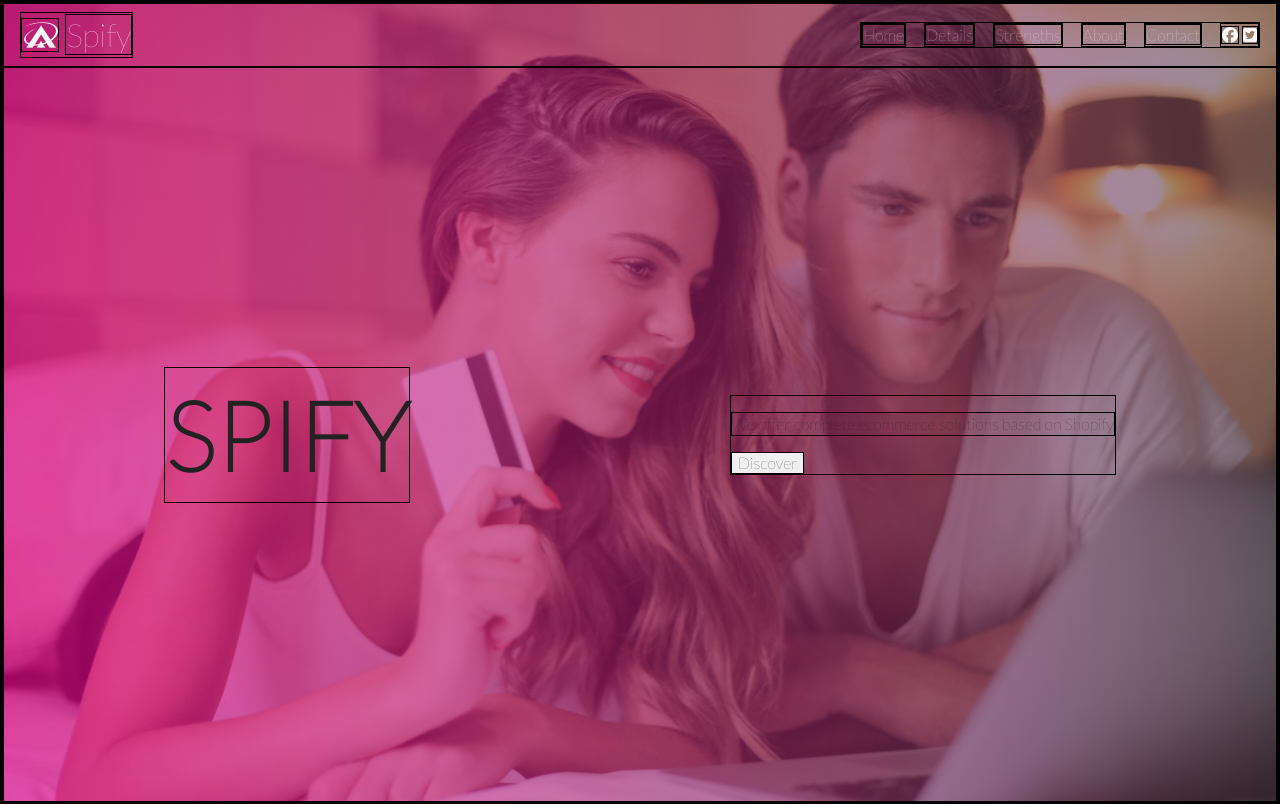
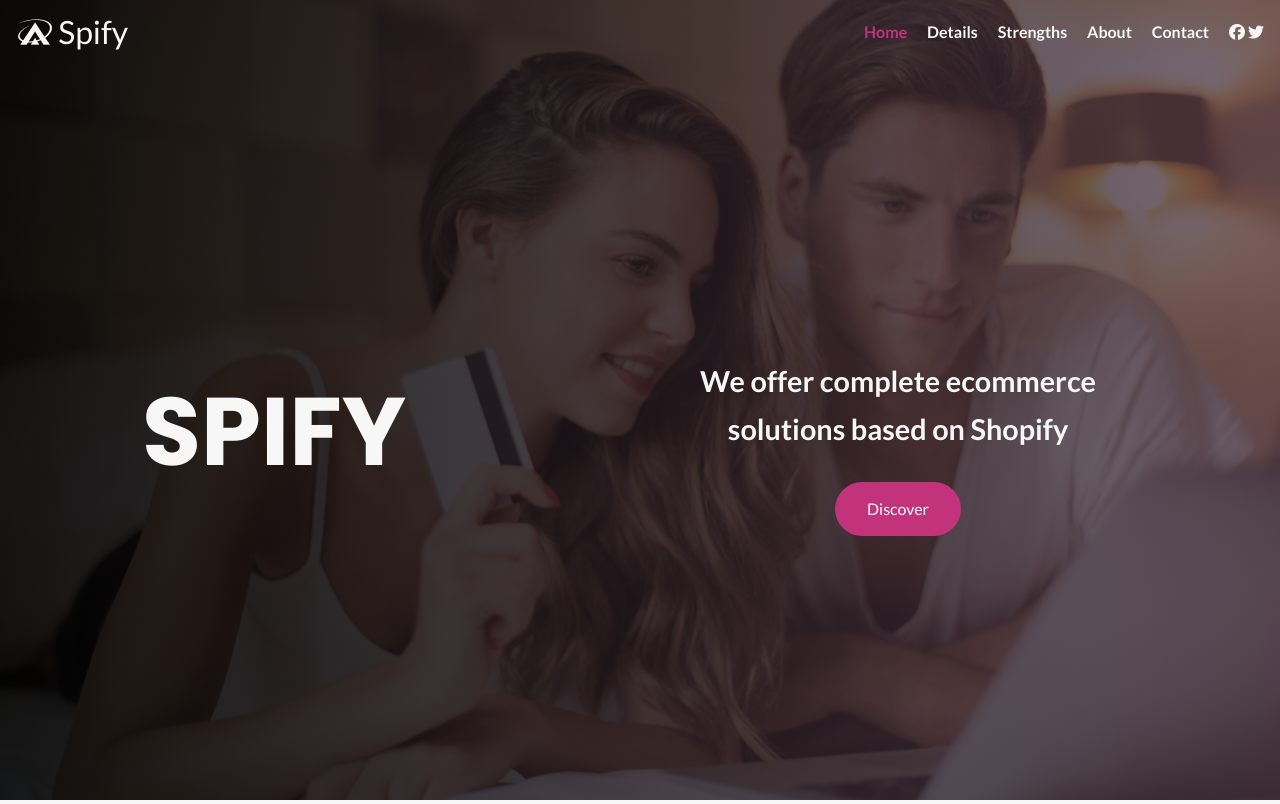
Before and after one commit to CRISSFMB/landing-page-spify-add-portfolio, a website: page src/index.html in a window 1280 px wide. Drawn offline with nearby package versions, Linux system fonts and the light colour scheme; files that its build step writes are made by us from their sources.

Commit message:
hover nav add

```diff
--- a/src/index.html
+++ b/src/index.html
@@ -14,8 +14,10 @@
   <link rel="preconnect" href="https://fonts.gstatic.com" crossorigin>
   <link rel="preconnect" href="https://fonts.googleapis.com">
   <link rel="preconnect" href="https://fonts.gstatic.com" crossorigin>
+  <link rel="preconnect" href="https://fonts.googleapis.com">
+  <link rel="preconnect" href="https://fonts.gstatic.com" crossorigin>
   <link
-    href="https://fonts.googleapis.com/css2?family=Lato:wght@100&family=Poppins:wght@100;200;300;400;600&display=swap"
+    href="https://fonts.googleapis.com/css2?family=Lato:wght@300;400;700&family=Poppins:wght@300;500;700&display=swap"
     rel="stylesheet">
   <script src="https://kit.fontawesome.com/0eb0a6f2ff.js" crossorigin="anonymous"></script>
 
@@ -45,7 +47,7 @@
         <li class="list">
           <a class="link" href="#">Strengths</a>
         </li>
-        <li>
+        <li class="list">
           <a class="link" href="#">About</a>
         </li>
         <li class="list">
@@ -53,7 +55,7 @@
         </li>
         <li class="list">
           <i class="fab fa-facebook social-icon"></i>
-          <i class="fab fa-twitter-square social-icon "></i>
+          <i class="fab fa-twitter social-icon "></i>
         </li>
       </ul>
 
@@ -65,12 +67,13 @@
 
 
     <div class="hero-content">
-
       <h1 class="hero-title">SPIFY</h1>
 
       <div class="content-text">
-        <p class="content-text-paragraph">We offer complete ecommerce solutions based on Shopify</p>
-        <button>Discover</button>
+        <h3 class="content-paragraph">We offer complete ecommerce solutions based on Shopify</h3>
+        <div class="button-content">
+          <button class="btn rounded">Discover</button>
+        </div>
       </div>
 
     </div>
--- a/src/scss/base.scss
+++ b/src/scss/base.scss
@@ -13,44 +13,15 @@
 
 body {
   font-family: "Lato", sans-serif;
-  color: $mainBlack;
+  color: $offWhite;
   background: $offWhite;
-  line-height: 1.4;
+  line-height: 3rem;
   font-size: 1rem;
+  overflow: hidden;
   // height: 100vh;
 }
 
 /******************************************Global Styles**********************************/
-
-/*headings*/
-
-// h1,
-// h2,
-// h3,
-// h4,
-// h5,
-// h6 {
-//   font-family: "Poppins", sans-serif;
-//   margin-bottom: 1.25rem;
-//   letter-spacing: var($mainSpacing);
-// }
-
-/*headings sizes*/
-
-// h1 {
-//   font-size: 3.3rem;
-// }
-// h2 {
-//   font-size: 2.3rem;
-// }
-// h3 {
-//   font-size: 2rem;
-// }
-// h4 {
-//   font-size: 1.2rem;
-// }
-
-/*paragraphs*/
 
 a {
   text-decoration: none;
@@ -73,3 +44,21 @@
 img {
   max-width: 100%;
 }
+
+.btn {
+  padding: 1.1rem 2rem;
+  border: none;
+  cursor: pointer;
+  background-color: $rosalight;
+  color: $mainWhite;
+  transition: all ease 1s;
+}
+
+.btn:hover {
+  background-color: transparent;
+  border: 1px solid $mainWhite;
+}
+
+.rounded {
+  border-radius: 2rem;
+}
--- a/src/scss/components/hero.scss
+++ b/src/scss/components/hero.scss
@@ -1,11 +1,11 @@
-* {
-  border: 0.4px solid black;
-}
+// * {
+//   border: 0.4px solid black;
+// }
 .hero {
   background-image: linear-gradient(
       to right,
-      rgba(255, 0, 153, 0.604),
-      rgba(73, 50, 64, 0.563)
+      rgba(0, 0, 0, 0.878),
+      rgba(73, 50, 64, 0.734)
     ),
     url("../../images/hero.jpg");
   background-position: center;
@@ -13,6 +13,7 @@
   background-size: cover;
   background-attachment: fixed;
   height: 100vh;
+  overflow: hidden;
 
   .nav {
     display: flex;
@@ -21,9 +22,11 @@
     color: $offWhite;
     min-height: 8vh;
     align-items: center;
+    background-color: $mainBlack;
 
     .hamburger {
       font-size: 2rem;
+      cursor: pointer;
     }
 
     .icon {
@@ -35,6 +38,25 @@
       align-items: center;
       flex-basis: 25rem;
       justify-content: space-between;
+
+      .list {
+        .social-icon:hover {
+          color: $rosalight;
+        }
+        .link {
+          font-weight: 700;
+        }
+
+        .link:hover {
+          color: $rosalight;
+        }
+      }
+
+      .list:nth-child(1) {
+        .link {
+          color: $rosalight;
+        }
+      }
     }
   }
 
@@ -44,9 +66,33 @@
     justify-content: center;
     align-items: center;
     flex-direction: column;
+    padding: 0 1rem;
 
     .hero-title {
       font-size: 6rem;
+      font-family: "Poppins", sans-serif;
+      letter-spacing: var($mainSpacing);
+      margin: 0;
+      font-weight: 700;
+      color: $offWhite;
+      text-align: center;
+
+      // Lato:wght@300;400;700&family=Poppins:wght@300;500;700
+    }
+
+    .content-text {
+      text-align: center;
+      display: flex;
+      justify-content: center;
+      align-content: center;
+      flex-direction: column;
+      max-width: 30rem;
+      min-width: 20rem;
+
+      .content-paragraph {
+        font-weight: 700;
+        font-size: 1rem;
+      }
     }
   }
 }
@@ -55,6 +101,7 @@
   .hero {
     .nav {
       padding: 0 1rem;
+      background-color: transparent;
       .navbar {
         display: flex;
       }
@@ -67,6 +114,13 @@
     .hero-content {
       flex-direction: row;
       justify-content: space-around;
+
+      .content-text {
+        .content-paragraph {
+          font-weight: 700;
+          font-size: 1.8rem;
+        }
+      }
     }
   }
 }
--- a/src/scss/variables.scss
+++ b/src/scss/variables.scss
@@ -8,7 +8,7 @@
 $primaryColor: #051937;
 $mainWhite: #fff;
 $offWhite: #f7f7f7;
-$mainBlack: #222;
+$mainBlack: #000;
 $mainGrey: #ececec;
 $darkGrey: #afafaf;
 $rosalight: #c2337b;
```
Also changed, not shown: public/index.html (+1 -1 lines), public/css/styles.css.
